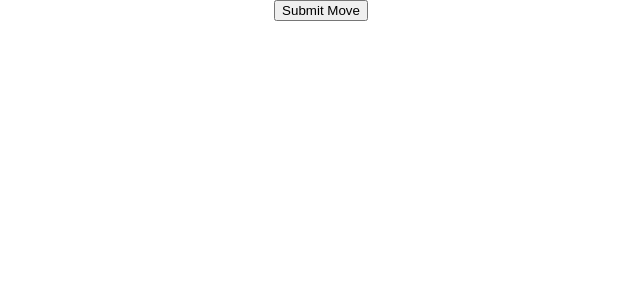
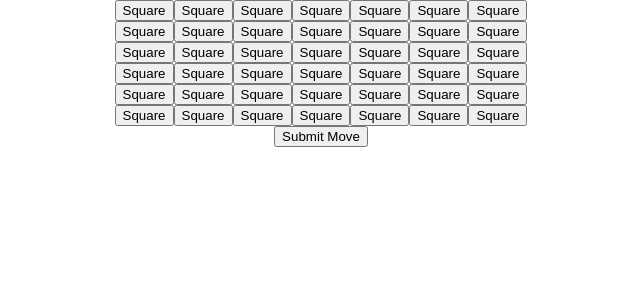
Before and after one commit to c-holmes/react-connect-four, a React (Create React App) app: page / in a window 1280 px wide. Shown: the top 300 px of the page, without its empty margins (319-959 px from the left). Built offline with nearby package versions, Linux system fonts and the light colour scheme.

Commit message:
add Grid, Column, and Square components

```diff
--- a/src/App.js
+++ b/src/App.js
@@ -1,4 +1,5 @@
 import React, { Component } from 'react';
+import Grid from './Grid';
 import logo from './logo.svg';
 import './App.css';
 
@@ -47,7 +48,7 @@ class App extends Component {
 
     function checkForDiagonalWin(pieceValue, pieceIndex, columnIndex, player) {
       // in order to group diagonals together, we must subtract the piece index and column index, to get a common number
-      // 3 is added to keep numbers positive, so they map to the correct array value
+      // 3 is added to keep numbers positive, so they map to the correct array index
       let ltrDiagGroupIndex = pieceIndex - columnIndex + 3;
       let rtlDiagGroupIndex = pieceIndex - columnIndex - 3;
 
@@ -105,6 +106,7 @@ class App extends Component {
     ];
     return (
       <div className="App">
+        <Grid />
         <button onClick={this.isGameFinished(gameArray, currentPlayer)}>Submit Move</button>
       </div>
     );
--- /dev/null
+++ b/src/Column.js
@@ -0,0 +1,31 @@
+import React, { Component } from 'react';
+
+class Column extends Component {
+	renderSquare(i) {
+		return(
+			<Square pieceValue="" pieceIndex={i} columnIndex="" />
+		)
+	}
+
+	render() {
+		return(
+			<div className="column">
+				{this.renderSquare(0)}
+				{this.renderSquare(1)}
+				{this.renderSquare(2)}
+				{this.renderSquare(3)}
+				{this.renderSquare(4)}
+				{this.renderSquare(5)}
+				{this.renderSquare(6)}
+			</div>
+		)
+	}
+}
+
+function Square(props) {
+	return(
+		<button>Square</button>
+	)
+}
+
+export default Column;
--- /dev/null
+++ b/src/Grid.js
@@ -0,0 +1,25 @@
+import React, { Component } from 'react';
+import Column from './Column';
+
+class Grid extends Component {
+	renderColumn(i) {
+		return(
+			<Column columnIndex={i} />
+		)
+	}
+
+	render() {
+		return(
+			<div className="grid">
+				{this.renderColumn(0)}
+				{this.renderColumn(1)}
+				{this.renderColumn(2)}
+				{this.renderColumn(3)}
+				{this.renderColumn(4)}
+				{this.renderColumn(5)}
+			</div>
+		)
+	}
+}
+
+export default Grid;
```
